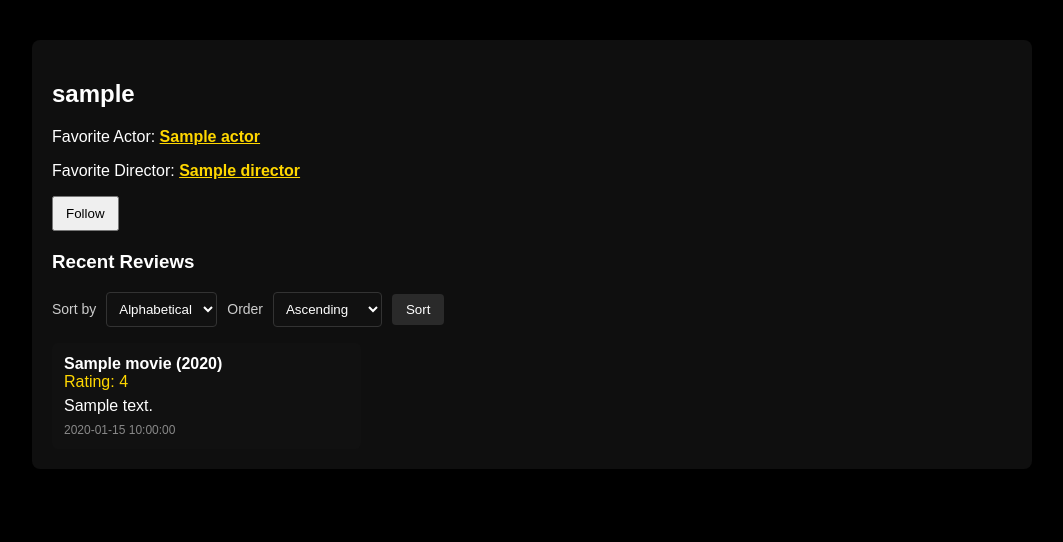
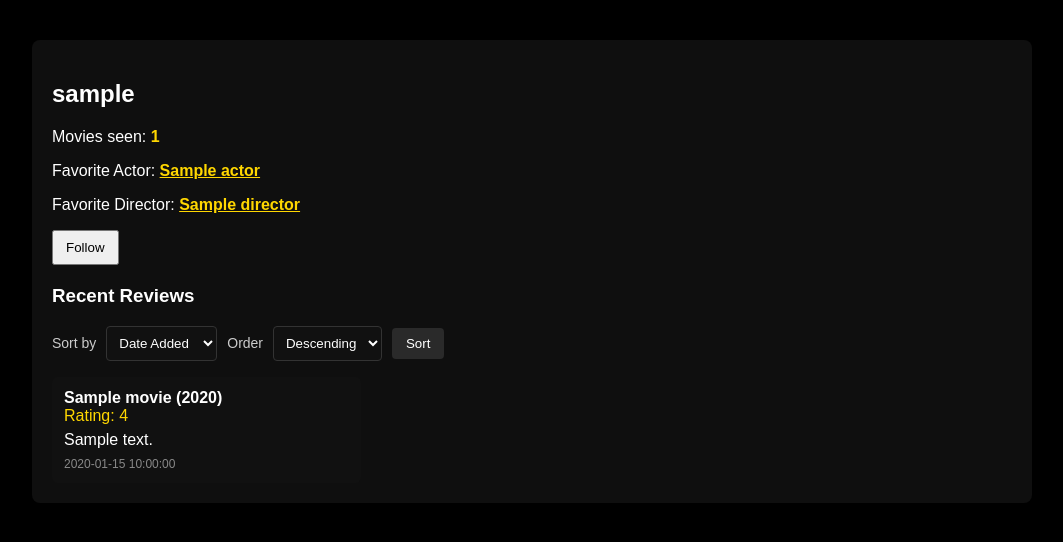
Before and after one commit to claythess/Database_Project, a Flask app: a page that uses templates/user_profile.html in a window 1280 px wide. Shown: the part 136-678 px from the top of the page, without its empty margins (108-1171 px from the left). Run offline with Flask 3, Linux system fonts and the light colour scheme; tables that the repository leaves empty hold one stand-in row (values such as "Sample post").

Commit message:
Add other peoples counts

```diff
--- a/app.py
+++ b/app.py
@@ -258,6 +258,7 @@ def user_profile(username):
     order = request.args.get('order', 'desc')
 
     reviews = database_utils.get_user_reviews(uid)
+    movies_seen = len({r['movie_id'] for r in reviews if r['movie_id'] is not None})
     enriched = []
     for r in reviews:
         r = dict(r)
@@ -293,7 +294,7 @@ def user_profile(username):
         if cf and username in cf:
             is_following = True
 
-    return render_template('user_profile.html', username=username, reviews=enriched, favorite_actor=favorite_actor, favorite_director=favorite_director, is_owner=is_owner, is_following=is_following)
+    return render_template('user_profile.html', username=username, reviews=enriched, favorite_actor=favorite_actor, favorite_director=favorite_director, is_owner=is_owner, is_following=is_following, movies_seen=movies_seen, sort_by=sort_by, order=order)
 
 
 @app.route('/actor/<int:actor_id>')
--- a/templates/user_profile.html
+++ b/templates/user_profile.html
@@ -22,6 +22,7 @@
   <div class="container">
     <div class="card">
       <h2>{{ username }}</h2>
+      <p>Movies seen: <span class="fav">{{ movies_seen }}</span></p>
       <p>Favorite Actor: {% if favorite_actor %}<a class="fav" href="{{ url_for('actor_view', actor_id=favorite_actor.id) }}">{{ favorite_actor.name }}</a>{% else %}—{% endif %}</p>
       <p>Favorite Director: {% if favorite_director %}<a class="fav" href="{{ url_for('director_view', director_id=favorite_director.id) }}">{{ favorite_director.name }}</a>{% else %}—{% endif %}</p>
 
```
